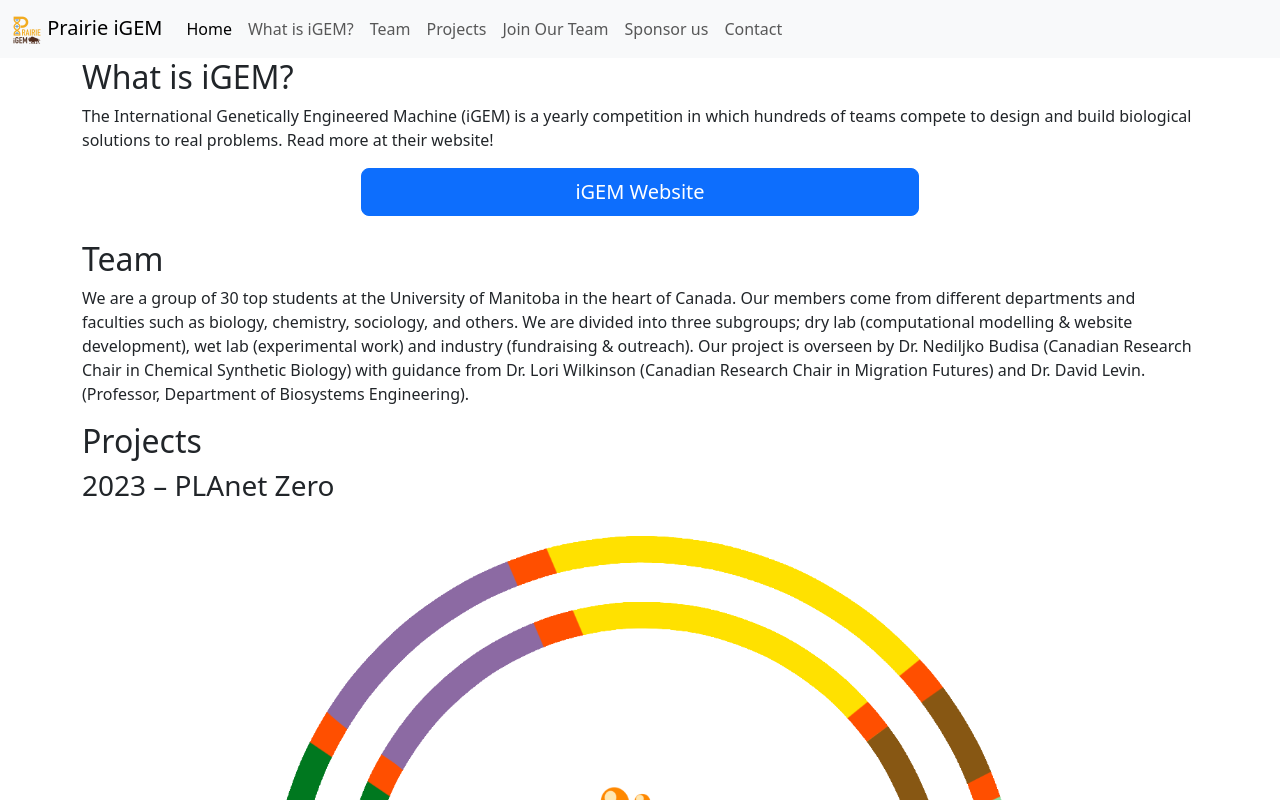
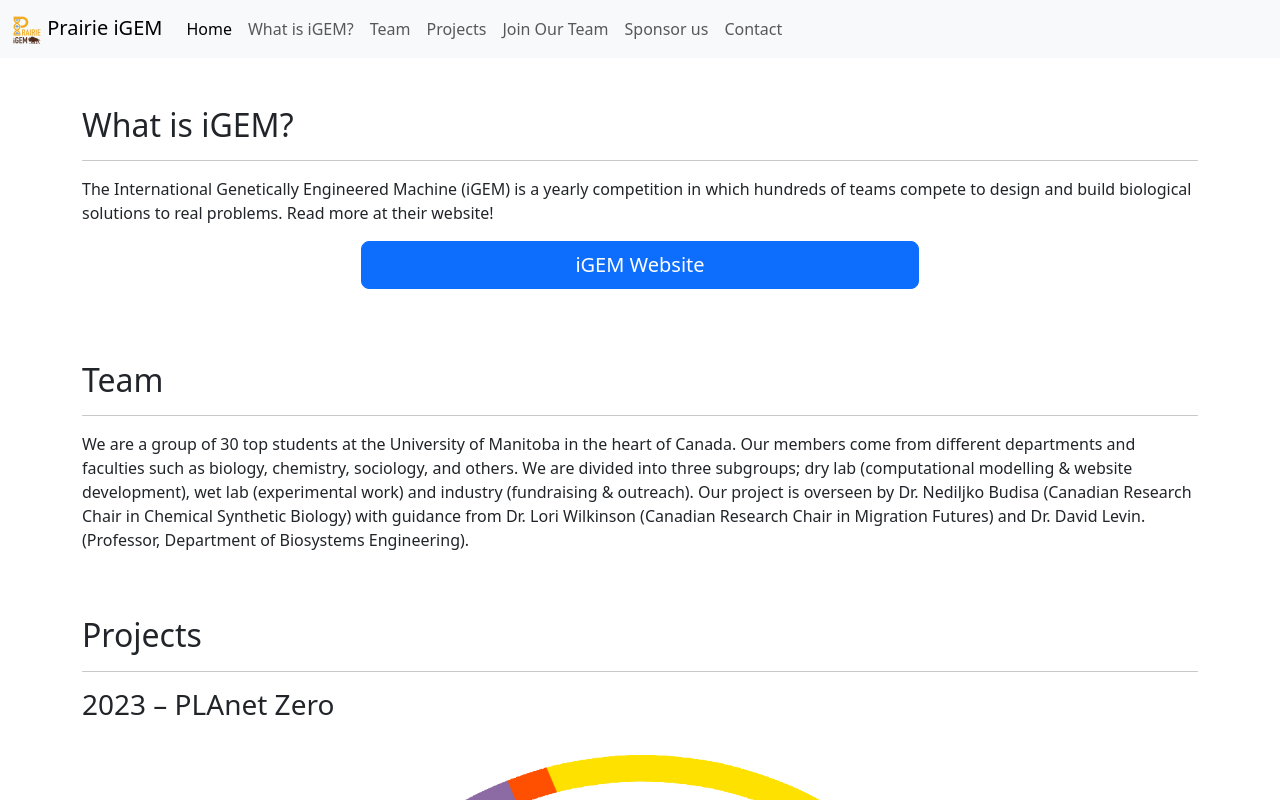
Before and after one commit to umanitoba-prairie-igem/team-site, an Eleventy site: page src/index.html in a window 1280 px wide. Shown: the top 800 px of the page. Built offline with nearby package versions, Linux system fonts and the light colour scheme; Eleventy itself is replaced by a stand-in of ours; files that its build step writes are made by us from their sources.

Commit message:
Add header spacing and horizontal rules

```diff
--- a/src/index.html
+++ b/src/index.html
@@ -7,9 +7,10 @@ layout: "base.html"
 
 {% for page in collections.sortedPages %}
 <div>
-	<h2 id="{{ page.fileSlug }}">
+	<h2 id="{{ page.fileSlug }}" class="pt-5">
 		{{ page.data.title }}
 	</h2>
+	<hr>
 </div>
 <div>
 {{ page.content }}
```
